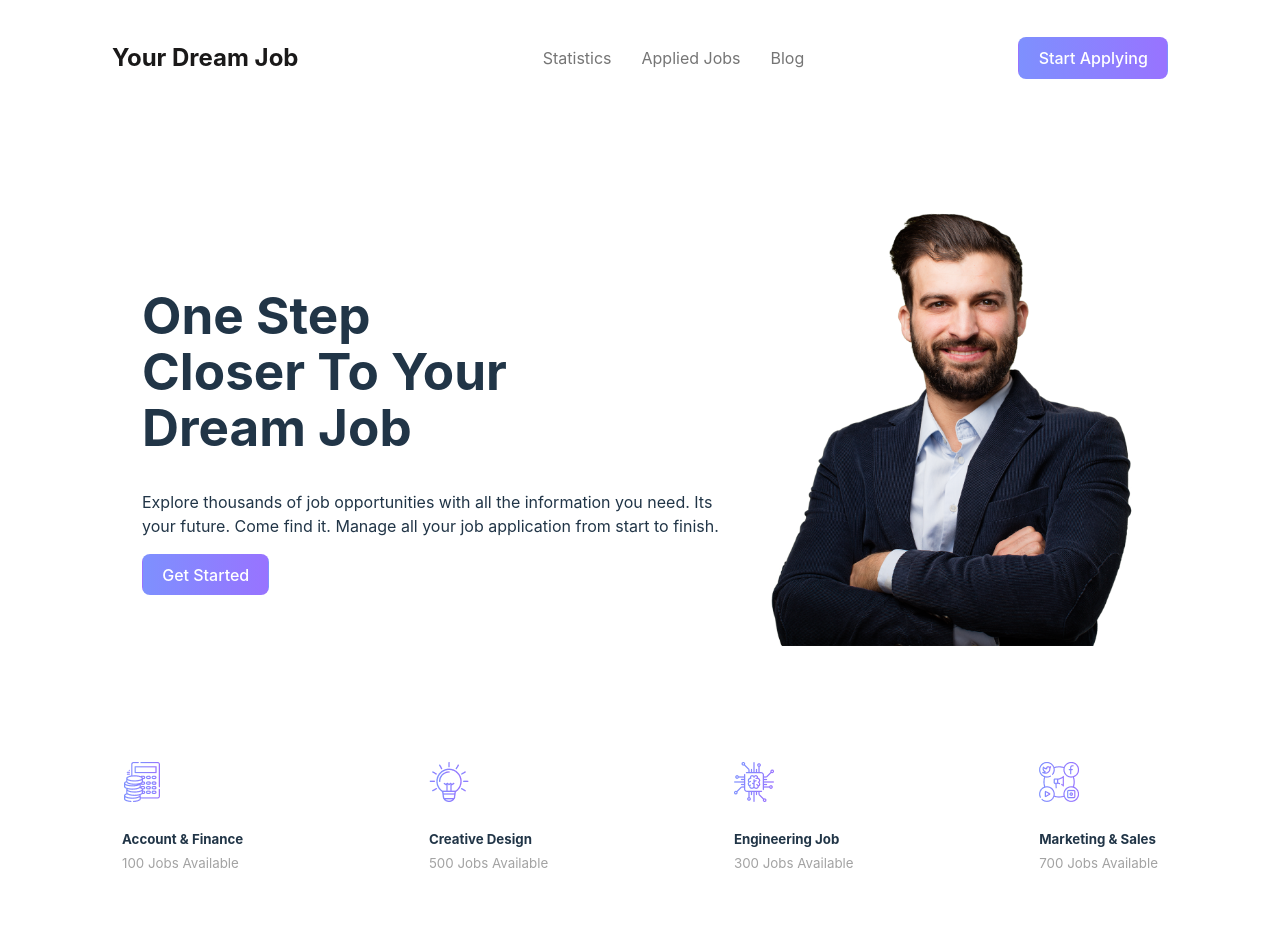
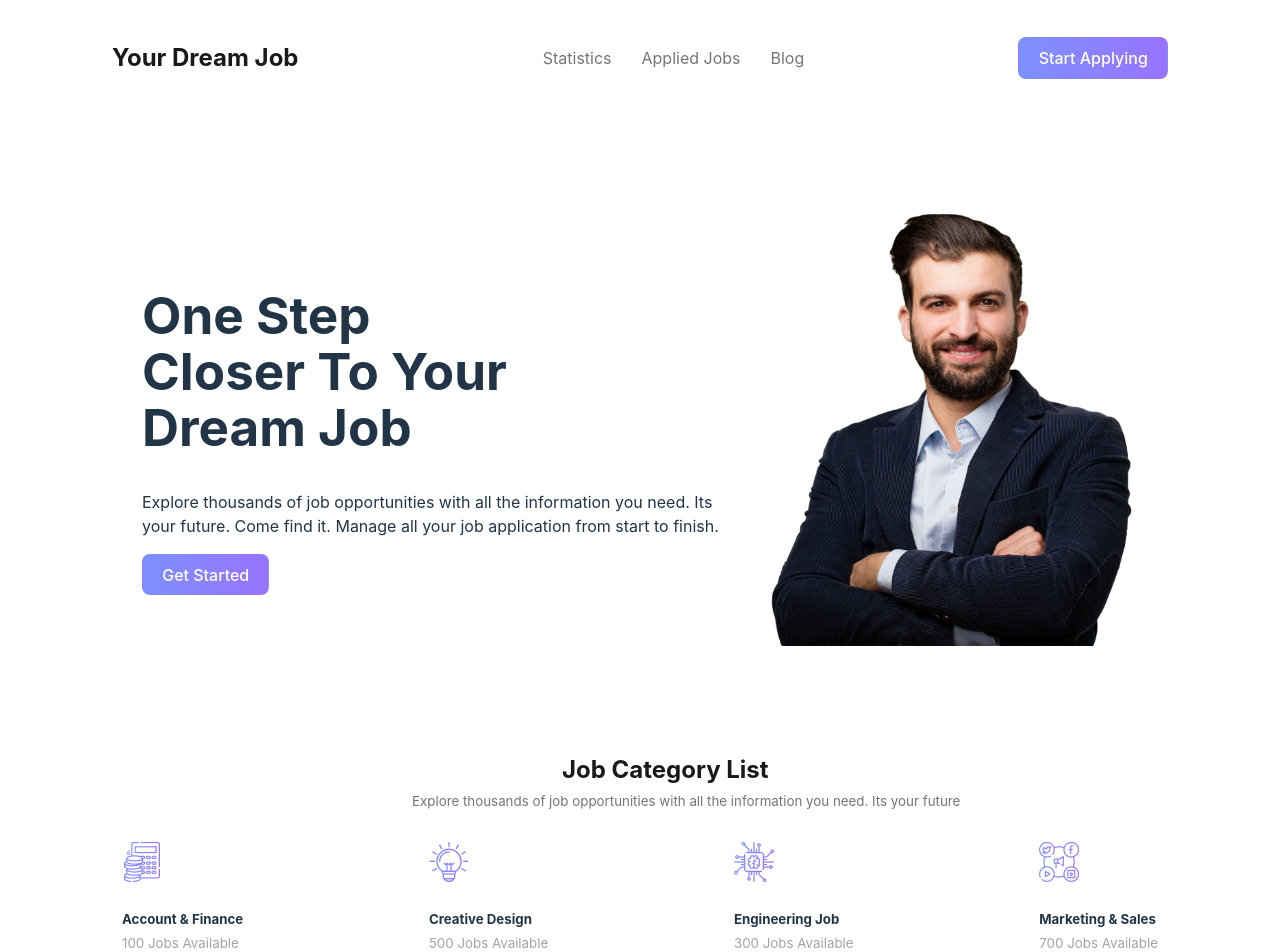
Before and after one commit to zannatin-tazri/career-hub, a React (Vite) app: page / in a window 1280 px wide. Shown: the top 952 px of the page. Before the commit the page ends 904 px from the top, so only its background shows below. Built offline with nearby package versions, Linux system fonts and the light colour scheme.

Commit message:
job category title description added

```diff
--- a/src/Components/jobCategory/JobCategories.css
+++ b/src/Components/jobCategory/JobCategories.css
@@ -11,3 +11,13 @@
     color: #A3A3A3;
 
 }
+.category-title{
+    margin-left: 530px;
+    color: #1A1919;
+    margin-bottom: 0;
+}
+
+.category-description{
+    margin-left: 380px;
+    color: #757575;
+}
--- a/src/Components/jobCategory/JobCategories.jsx
+++ b/src/Components/jobCategory/JobCategories.jsx
@@ -12,7 +12,11 @@ const JobCategories = () => {
     },[])
     return (
         <div className='job-category-container'>
+            <h2 className='category-title'>Job Category List</h2>
+                <small className='category-description'>Explore thousands of job opportunities with all
+                 the information you need. Its your future</small>
             <div className='job-category'>
+
                 {
                     categories.map(category=> <JobCategory
                     key={category.id}
```
